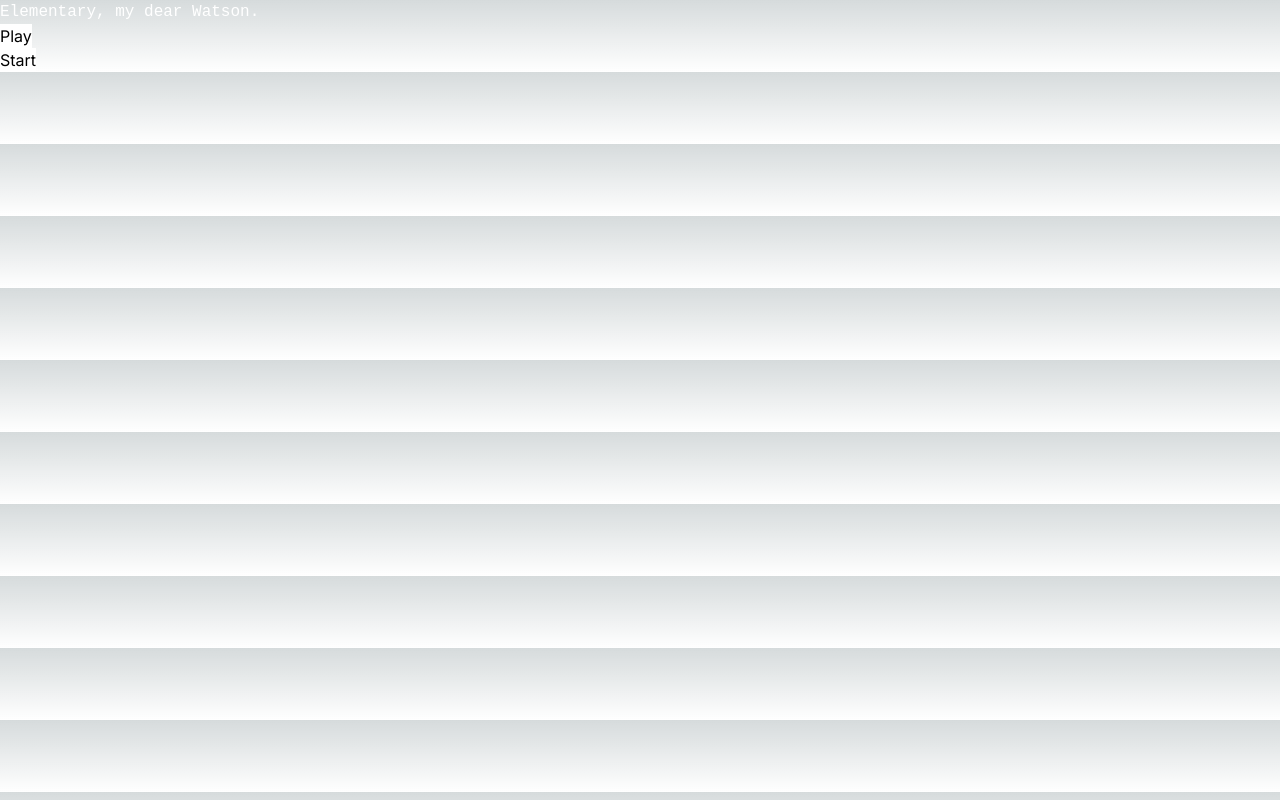
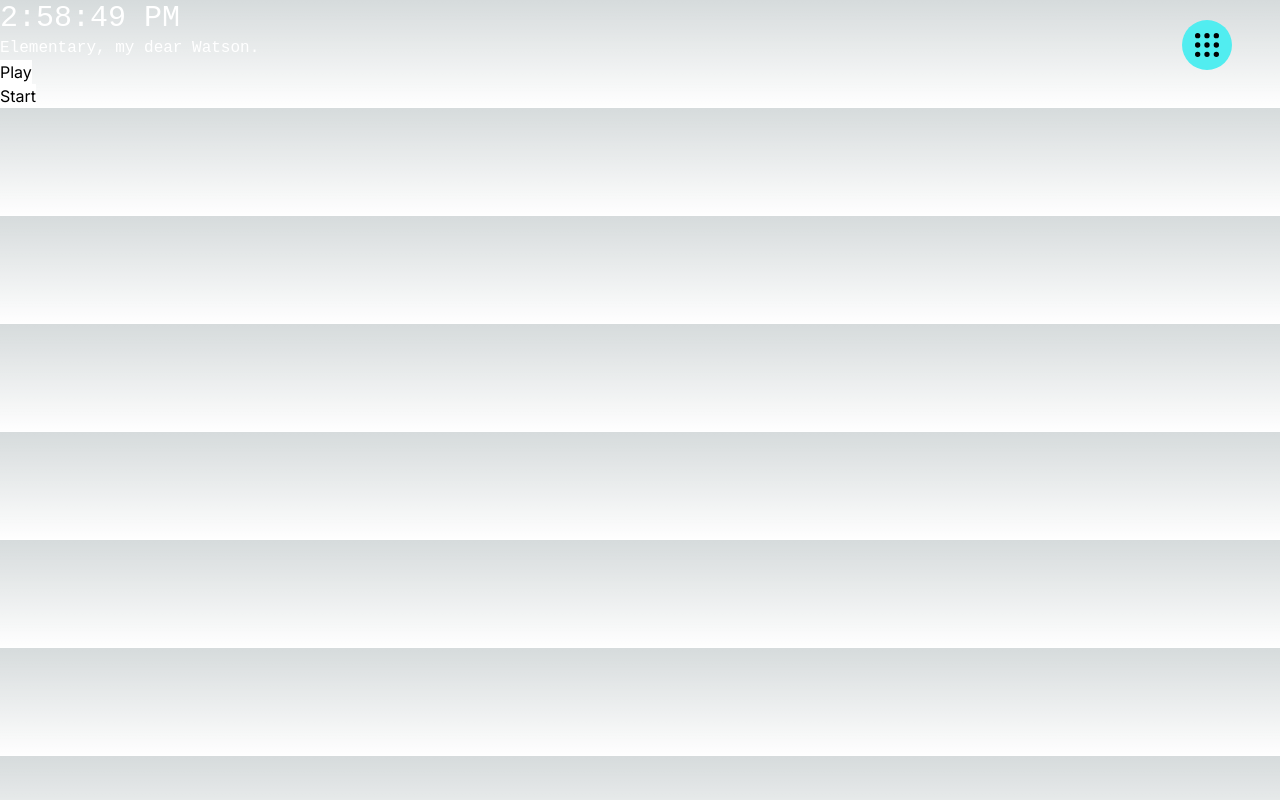
Before and after one commit to oscarsson444/project-kit, a Next.js app: page / in a window 1280 px wide. Built offline with nearby package versions, Linux system fonts and the light colour scheme.

Commit message:
feat: Added menu.

```diff
--- a/app/layout.js
+++ b/app/layout.js
@@ -1,17 +1,21 @@
-import { Inter } from 'next/font/google'
-import './globals.css'
+import { Inter } from "next/font/google";
+import "./globals.css";
+import { Navigator } from "@/components/Navigator";
 
-const inter = Inter({ subsets: ['latin'] })
+const inter = Inter({ subsets: ["latin"] });
 
 export const metadata = {
-  title: 'Create Next App',
-  description: 'Generated by create next app',
-}
+  title: "Create Next App",
+  description: "Generated by create next app",
+};
 
 export default function RootLayout({ children }) {
   return (
     <html lang="en">
-      <body className={inter.className}>{children}</body>
+      <body className={inter.className}>
+        <Navigator />
+        {children}
+      </body>
     </html>
-  )
+  );
 }
--- a/app/page.js
+++ b/app/page.js
@@ -1,12 +1,16 @@
 "use client";
+import { DigitalClock } from "@/components/DigitalClock";
 import Quote from "@/components/Quote";
 import SpeechRecognition from "@/components/SpeechRecognition";
 
 export default function Home() {
   return (
     <main>
-      <Quote />
-      <SpeechRecognition />
+      <div>
+        <DigitalClock />
+        <Quote />
+        <SpeechRecognition />
+      </div>
     </main>
   );
 }
--- a/app/weather/CurrentWeather.js
+++ b/app/weather/CurrentWeather.js
@@ -5,7 +5,7 @@ import { weatherCode } from "./api";
 export const CurrentWeather = ({ currentWeather }) => {
   console.log(currentWeather);
   return (
-    <div className="flex flex-col items-center justify-center space-y-2">
+    <div className="flex flex-col h-full items-center justify-center space-y-2">
       <h1 className="text-3xl">
         {currentWeather?.temperature_2m}
         {"°C"}
--- a/app/weather/page.js
+++ b/app/weather/page.js
@@ -26,7 +26,7 @@ export default function Weather() {
         <DigitalClock />
         <br />
         <div className="grid grid-cols-2 justify-center items-center gap-10">
-          <div className="flex flex-col items-center justify-center glass glass-blur">
+          <div className="flex flex-col h-full items-center justify-center glass glass-blur">
             <h1 className="text-2xl">Linköping</h1>
             <CurrentWeather currentWeather={weather?.current} />
           </div>
--- /dev/null
+++ b/components/Navigator.js
@@ -0,0 +1,41 @@
+"use client";
+import { TbGridDots } from "react-icons/tb";
+import { useState } from "react";
+import { motion } from "framer-motion";
+
+export const Navigator = () => {
+  const [showMenu, setShowMenu] = useState(false);
+
+  const handleClick = () => {
+    console.log("click");
+    setShowMenu((prevState) => !prevState);
+  };
+
+  const variants = {
+    open: { opacity: 1, scale: 1 },
+    closed: { opacity: 0, scale: 0 },
+  };
+
+  return (
+    <div className="w-full h-full">
+      <div
+        onClick={handleClick}
+        className="absolute top-5 right-12 h-[50px] w-[50px] rounded-[50%] bg-primary cursor-pointer"
+      >
+        <div className="flex justify-center items-center w-full h-full">
+          <TbGridDots className="h-8 w-8" />
+        </div>
+      </div>
+
+      <motion.div
+        initial={false}
+        animate={showMenu ? "open" : "closed"}
+        variants={variants}
+        transition={{ type: "spring", stiffness: 260, damping: 20 }}
+        className="absolute top-[calc(50%-100px)] left-[calc(50%-100px)] w-[200px] h-[200px] bg-primary"
+      >
+        <p>Menu</p>
+      </motion.div>
+    </div>
+  );
+};
--- a/components/SpeechRecognition.js
+++ b/components/SpeechRecognition.js
@@ -3,13 +3,13 @@ import { useEffect, useState, useRef } from "react";
 export default function SpeechRecognition() {
   const [transcript, setTranscript] = useState("");
   const [isListening, setIsListening] = useState(false);
-  let recognition = null;
   const recognitionRef = useRef(null);
 
   useEffect(() => {
     const SpeechRecognition =
       window.SpeechRecognition || window.webkitSpeechRecognition;
     recognitionRef.current = new SpeechRecognition();
+    recognitionRef.current.lang = "sv-SE";
     recognitionRef.current.interimResults = true;
     recognitionRef.current.continuous = true;
 
--- a/package.json
+++ b/package.json
@@ -9,6 +9,7 @@
     "lint": "next lint"
   },
   "dependencies": {
+    "framer-motion": "^10.16.16",
     "next": "14.0.4",
     "react": "^18",
     "react-dom": "^18",
--- a/tailwind.config.js
+++ b/tailwind.config.js
@@ -15,6 +15,9 @@ module.exports = {
       fontFamily: {
         mono: ["Roboto Mono", "monospace"],
       },
+      colors: {
+        primary: "#51edf0",
+      },
     },
   },
   plugins: [],
```
Also changed, not shown: 1 other file (tests, documents, lock files or other folders).
